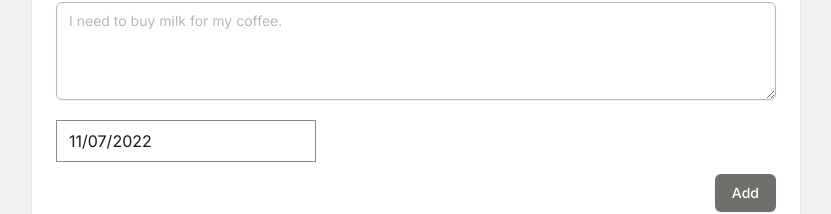
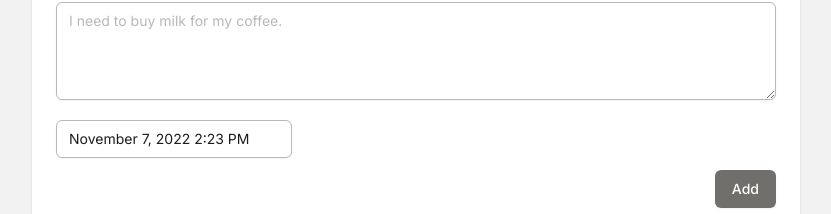
Before and after one commit to junepark202012/todo, a Next.js app: page / in a window 1280 px wide. Shown: the part 376-590 px from the top of the page, without its empty margins (224-1055 px from the left). Built offline with nearby package versions, Linux system fonts and the light colour scheme.

Commit message:
Set up basic date picker

```diff
--- a/src/components/Form/atoms/DueDate.tsx
+++ b/src/components/Form/atoms/DueDate.tsx
@@ -1,14 +1,33 @@
 import DatePicker from "react-datepicker";
 import { useState } from "react";
+import styles from "@/components/Form/styles/form.module.css";
+import { classNames } from "@/utils/styles";
 
 export function DueDate() {
   const [startDate, setStartDate] = useState(new Date());
 
   return (
     <DatePicker
+      dateFormat="MMMM d, yyyy h:mm aa"
+      selected={startDate}
       showTimeSelect
-      selected={startDate}
-      onChange={(date) => setStartDate(date)}
+      timeCaption="time"
+      timeFormat="HH:mm"
+      timeIntervals={15}
+      onChange={(date) => {
+        if (date !== null) {
+          setStartDate(date);
+        }
+      }}
+      className={classNames(styles.inputDefault, styles.inputIsNotError)}
+      popperModifiers={[
+        {
+          name: "arrow",
+          options: {
+            padding: ({ popper }) => popper.width / 2,
+          },
+        },
+      ]}
     />
   );
 }
--- a/src/components/Form/atoms/TextArea.tsx
+++ b/src/components/Form/atoms/TextArea.tsx
@@ -2,7 +2,7 @@ import type { FormId, ReactHookForm } from "@/components/Form/Form";
 import { RegisterOptions } from "react-hook-form";
 import { useState } from "react";
 import styles from "@/components/Form/styles/form.module.css";
-import { getClasses } from "@/utils/styles";
+import { classNames } from "@/utils/styles";
 
 type TextAreaProps = {
   label: string;
@@ -44,12 +44,10 @@ export default function TextArea({ label, id, reactHookForm }: TextAreaProps) {
           rows={4}
           name={id}
           id={id}
-          className={getClasses(
+          className={classNames(
             "w-full",
             styles.inputDefault,
-            Boolean(errors.details),
-            styles.inputIsError,
-            styles.inputIsNotError
+            errors.details ? styles.inputIsError : styles.inputIsNotError
           )}
           defaultValue={""}
           placeholder="I need to buy milk for my coffee."
--- a/src/components/Form/atoms/Title.tsx
+++ b/src/components/Form/atoms/Title.tsx
@@ -3,7 +3,7 @@ import type { ReactHookForm } from "@/components/Form/Form";
 import { FormId } from "@/components/Form/Form";
 import { RegisterOptions } from "react-hook-form";
 import { ExclamationCircleIcon } from "@heroicons/react/20/solid";
-import { getClasses } from "@/utils/styles";
+import { classNames } from "@/utils/styles";
 
 type TitleProps = {
   label: string;
@@ -44,12 +44,10 @@ export default function Title({
           type="text"
           name={id}
           id={id}
-          className={getClasses(
+          className={classNames(
             "w-full",
             styles.inputDefault,
-            Boolean(errors.title),
-            styles.inputIsError,
-            styles.inputIsNotError
+            errors.title ? styles.inputIsError : styles.inputIsNotError
           )}
           placeholder="Buy milk"
           aria-describedby={errors.title ? "todo-error" : undefined}
--- /dev/null
+++ b/src/components/Form/styles/react-datepicker.css
@@ -0,0 +1,35 @@
+/*.react-datepicker {*/
+/*  @apply flex;*/
+/*}*/
+
+/*.react-datepicker__time-container {*/
+/*}*/
+
+/*.react-datepicker__navigation--previous {*/
+/*  @apply overflow-hidden content-none;*/
+/*}*/
+
+/*.react-datepicker__time-list {*/
+/*  @apply max-h-52 overflow-y-scroll;*/
+/*}*/
+
+/*.react-datepicker__navigation {*/
+/*  @apply absolute;*/
+/*}*/
+
+/*.react-datepicker__week {*/
+/*  @apply grid grid-cols-7;*/
+/*}*/
+
+/*.react-datepicker__month {*/
+/*  @apply flex flex-col;*/
+/*}*/
+
+/*.react-datepicker__day-names {*/
+/*  @apply mt-6 grid grid-cols-7 text-xs leading-6 text-gray-500;*/
+/*}*/
+
+/*.react-datepicker__day {*/
+/*  @apply bg-white py-1.5 text-gray-900 hover:bg-gray-100 focus:z-10;*/
+/*  @apply mx-auto flex h-7 w-7 items-center justify-center rounded-full;*/
+/*}*/
--- a/src/pages/_app.tsx
+++ b/src/pages/_app.tsx
@@ -1,4 +1,5 @@
 import "../styles/globals.css";
+import "react-datepicker/dist/react-datepicker.css";
 import type { AppProps } from "next/app";
 import Layout from "../components/Layout";
 
--- a/src/styles/globals.css
+++ b/src/styles/globals.css
@@ -1,3 +1,5 @@
+@import "src/components/Form/styles/react-datepicker.css";
+
 @tailwind base;
 @tailwind components;
 @tailwind utilities;
--- a/src/utils/styles.ts
+++ b/src/utils/styles.ts
@@ -1,9 +1,3 @@
-export const getClasses = function (
-  custom = "",
-  defaultStyles = "",
-  condition = true,
-  whenTrue = "",
-  whenFalse = ""
-) {
-  return [custom, defaultStyles, condition ? whenTrue : whenFalse].join(" ");
-};
+export function classNames(...classes: string[]) {
+  return classes.filter(Boolean).join(" ");
+}
--- a/tsconfig.json
+++ b/tsconfig.json
@@ -1,5 +1,6 @@
 {
   "compilerOptions": {
+    "baseUrl": "./",
     "paths": {
       "@/*": ["src/*"]
     },
```
